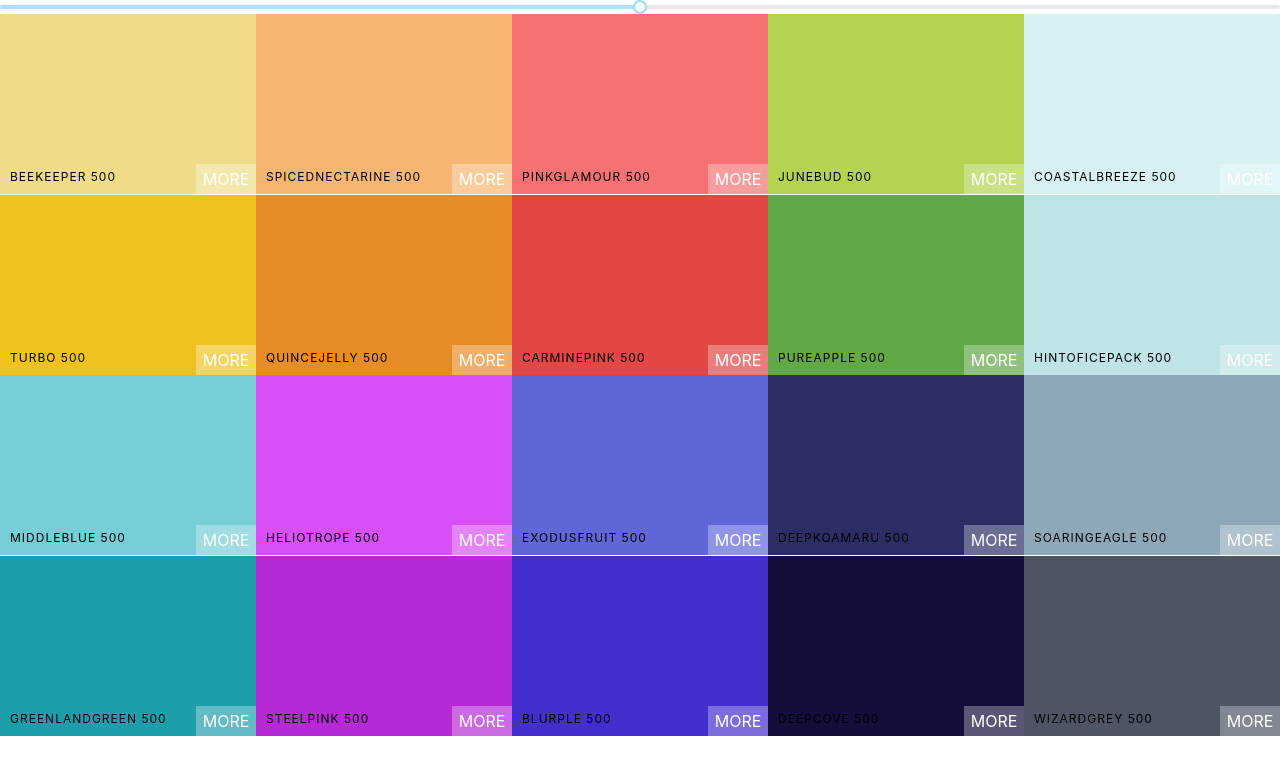
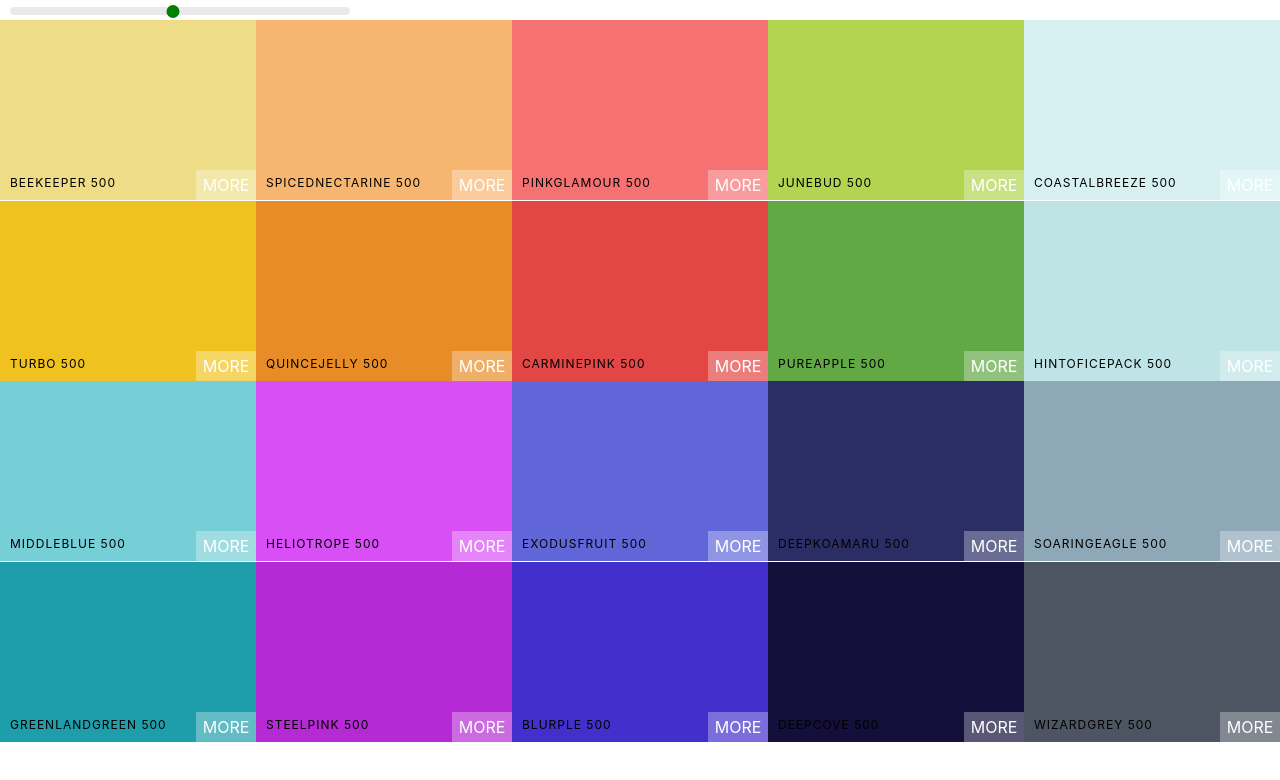
Before and after one commit to Alejandro1709/React-Colors, a React (Create React App) app: page / in a window 1280 px wide. Shown: the top 780 px of the page. Built offline with nearby package versions, Linux system fonts and the light colour scheme.

Commit message:
add slider styles

```diff
--- a/src/Palette.css
+++ b/src/Palette.css
@@ -5,3 +5,31 @@
 .Palette-colors {
   height: 90%;
 }
+
+.slider {
+  width: 340px;
+  margin: 0 10px;
+  display: inline-block;
+}
+
+.rc-slider-track {
+  background-color: transparent;
+}
+
+.rc-slider-rail {
+  height: 8px;
+}
+
+.rc-slider-handle,
+.rc-slider-handle:hover,
+.rc-slider-handle:focus,
+.rc-slider-handle:active {
+  background-color: green;
+  outline: none;
+  border: 2px solid green;
+  box-shadow: none;
+  width: 13px;
+  height: 13px;
+  margin-left: -7px;
+  margin-top: -2px;
+}
--- a/src/Palette.js
+++ b/src/Palette.js
@@ -24,6 +24,7 @@
     ));
     return (
       <div className='Palette'>
+        <div className='slider'>
           <Slider
             defaultValue={level}
             min={100}
@@ -31,6 +32,7 @@
             step={100}
             onAfterChange={this.changeLevel}
           />
+        </div>
         {/* Navbar Goes here */}
         <div className='Palette-colors'>{colorBoxes}</div>
         {/* footer */}
```
Lines whose indentation alone changed are shown as unchanged.
